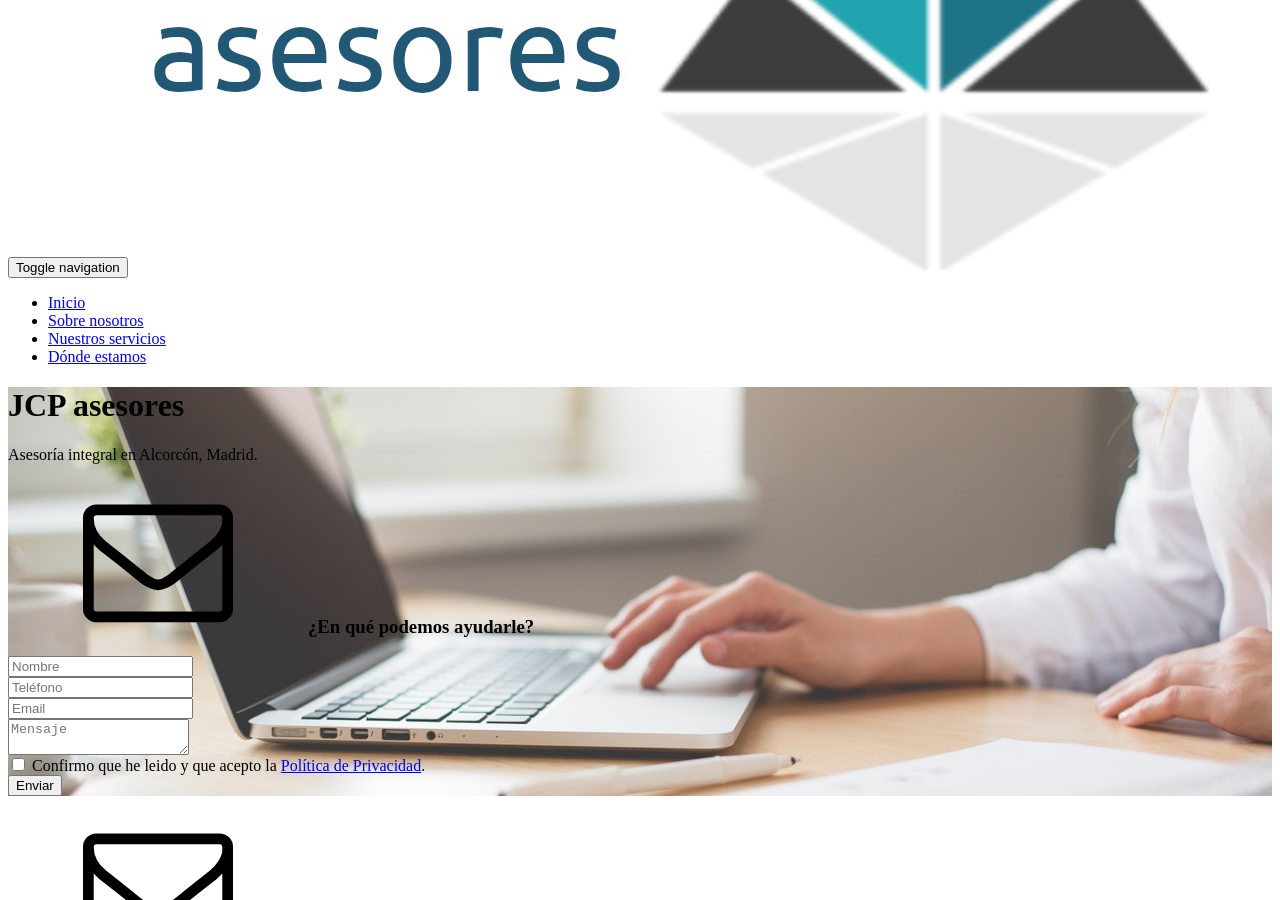
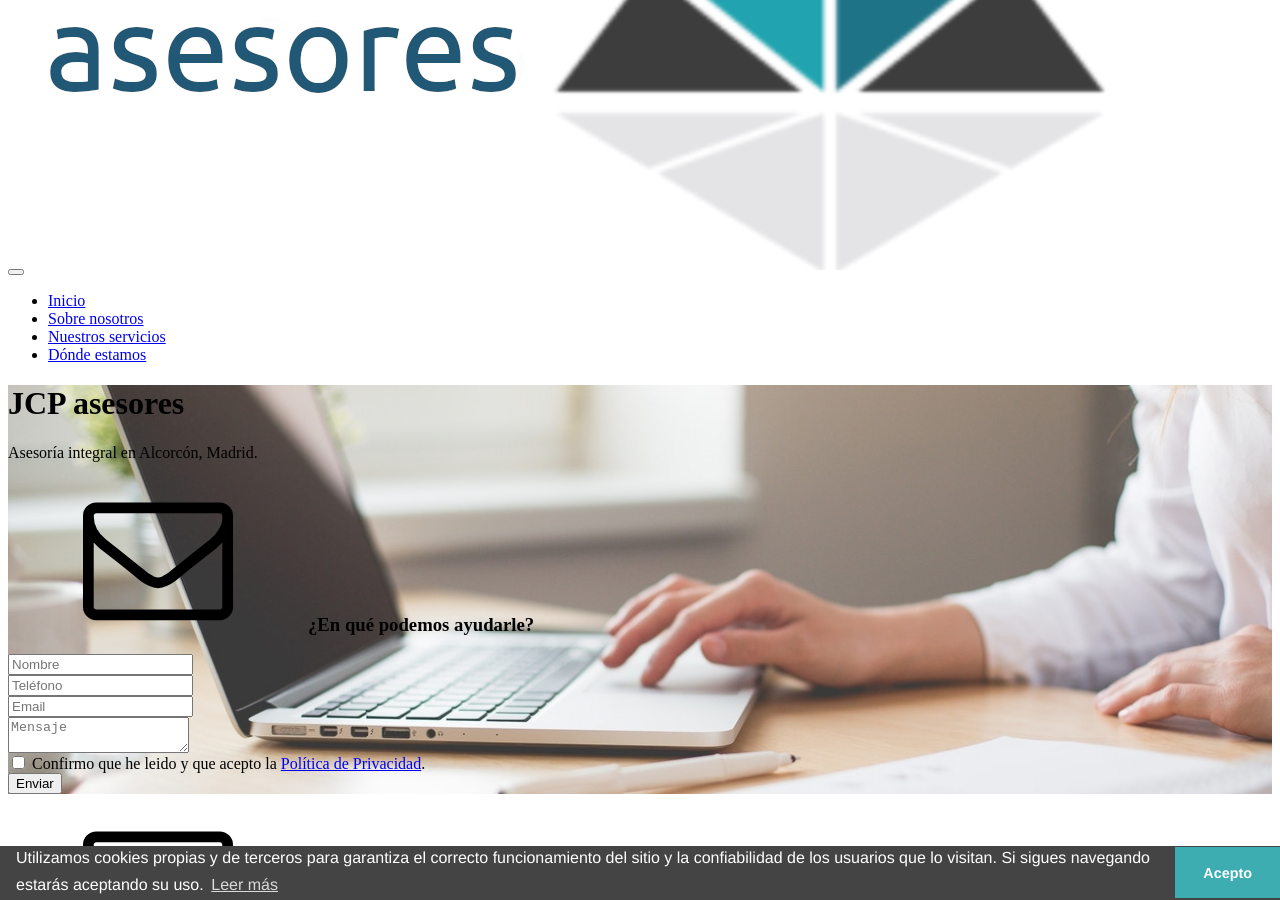
Before and after one commit to MpCity/MpCity.github.io, a Jekyll site: the page built from index.html, in a window 1280 px wide and 900 px high, scrolled down 368 px. Built offline with Jekyll 4.4.1, drawn with Linux system fonts in a browser that asks for light colours; part of the change alters nothing that is shown.

```diff
--- a/_layouts/default.html
+++ b/_layouts/default.html
@@ -17,9 +17,11 @@
 
     <!-- <script src="https://ajax.googleapis.com/ajax/libs/jquery/2.1.4/jquery.min.js"></script>
     <script src="https://maps.googleapis.com/maps/api/js?sensor=false"></script> -->
-    <script src="{{ site.baseurl }}/js/all.min.js"></script>
+    <script src="{{ site.baseurl }}/js/jquery.min.js"></script>
+    <script src="{{ site.baseurl }}/js/bootstrap.min.js"></script>
 
     <link rel="stylesheet" type="text/css" href="{{ site.baseurl }}/css/cookieconsent.min.css" />
+    <script src="{{ site.baseurl }}/js/cookieconsent.min.js"></script>
     <script>
     window.addEventListener("load", function(){
     window.cookieconsent.initialise({
@@ -42,6 +44,8 @@
     })});
     </script>
 
+    <script src="{{ site.baseurl }}/js/fa-all.min.js"></script>
+
     <!-- <script src="{{ site.baseurl }}/js/jquery.magnific-popup.js"></script>
     <script src="{{ site.baseurl }}/js/gmap3.js"></script> -->
 </body>
```
